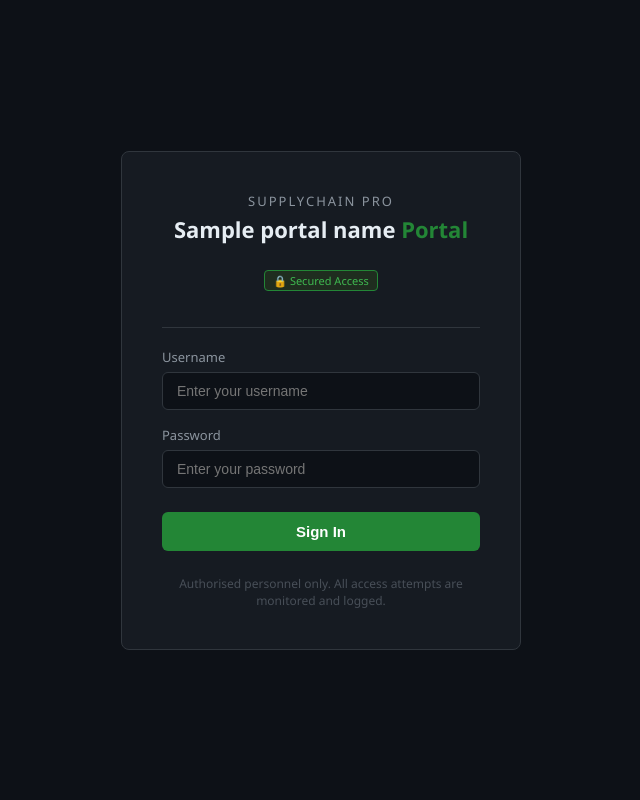
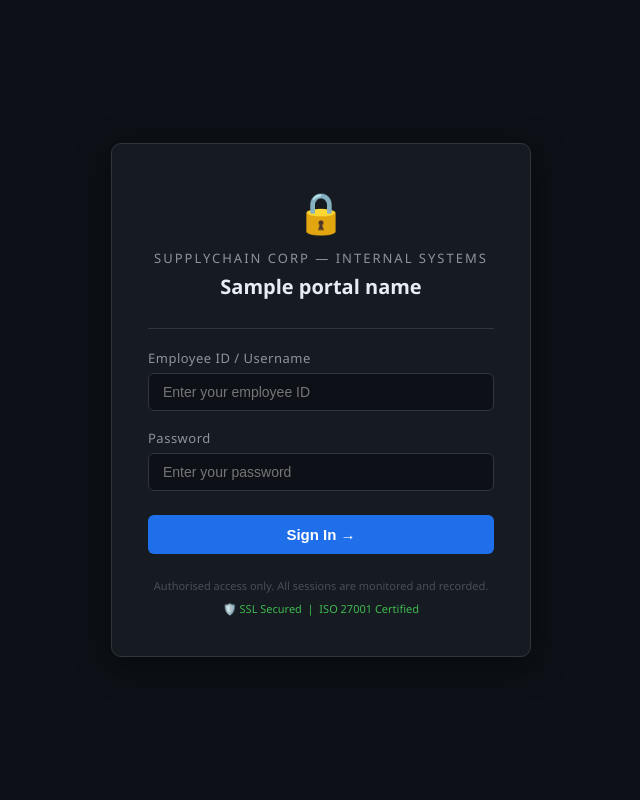
Before and after one commit to sanchitavg/ai_honeypot, a Python web app: template templates/login.html in a window 1280 px wide. Shown: the whole page, without its empty margins (319-959 px from the left). Run offline with Jinja, Linux system fonts and the light colour scheme; the template is opened without the code that fills it: most values are stand-ins (such as "Sample title", 1, 10 or a date in 2020).

Commit message:
feat: add login.html - honeypot login page

```diff
--- a/templates/login.html
+++ b/templates/login.html
@@ -3,56 +3,71 @@
 <head>
     <meta charset="UTF-8" />
     <meta name="viewport" content="width=device-width, initial-scale=1.0"/>
-  <title>{{ portal_name }} — SupplyChain Pro</title>
+    <title>{{ portal_name }} — Secure Login</title>
     <style>
-    * { margin: 0; padding: 0; box-sizing: border-box; }
+        /* ── Reset & base ───────────────────────────────────────────── */
+        * {
+            margin: 0;
+            padding: 0;
+            box-sizing: border-box;
+        }
 
         body {
-      font-family: 'Segoe UI', Arial, sans-serif;
-      background: #0d1117;
+            background-color: #0d1117;
+            font-family: 'Segoe UI', Tahoma, Geneva, Verdana, sans-serif;
+            display: flex;
+            justify-content: center;
+            align-items: center;
+            min-height: 100vh;
             color: #c9d1d9;
-      min-height: 100vh;
-      display: flex;
-      align-items: center;
-      justify-content: center;
         }
 
-    .card {
-      background: #161b22;
+        /* ── Login card ─────────────────────────────────────────────── */
+        .login-card {
+            background-color: #161b22;
             border: 1px solid #30363d;
-      border-radius: 8px;
-      padding: 40px;
+            border-radius: 10px;
+            padding: 40px 36px;
             width: 100%;
-      max-width: 400px;
+            max-width: 420px;
+            box-shadow: 0 8px 32px rgba(0, 0, 0, 0.5);
         }
 
-    .logo {
+        /* ── Logo / header area ─────────────────────────────────────── */
+        .logo-area {
             text-align: center;
-      margin-bottom: 24px;
+            margin-bottom: 28px;
         }
 
-    .logo .company {
+        .logo-icon {
+            font-size: 40px;
+            margin-bottom: 10px;
+        }
+
+        .company-name {
             font-size: 13px;
             color: #8b949e;
             letter-spacing: 2px;
             text-transform: uppercase;
+            margin-bottom: 6px;
         }
 
-    .logo .portal-name {
-      font-size: 22px;
-      font-weight: 700;
+        .portal-title {
+            font-size: 20px;
+            font-weight: 600;
             color: #e6edf3;
-      margin-top: 4px;
         }
 
-    .logo .portal-name span {
-      color: #238636;
-    }
-
+        /* ── Divider ────────────────────────────────────────────────── */
         .divider {
             border: none;
             border-top: 1px solid #30363d;
             margin: 20px 0;
+        }
+
+        /* ── Form fields ────────────────────────────────────────────── */
+        .form-group {
+            margin-bottom: 18px;
         }
 
         label {
@@ -60,98 +75,135 @@
             font-size: 13px;
             color: #8b949e;
             margin-bottom: 6px;
-      margin-top: 16px;
+            letter-spacing: 0.5px;
         }
 
-    input {
+        input[type="text"],
+        input[type="password"] {
             width: 100%;
             padding: 10px 14px;
-      background: #0d1117;
+            background-color: #0d1117;
             border: 1px solid #30363d;
             border-radius: 6px;
             color: #e6edf3;
             font-size: 14px;
+            transition: border-color 0.2s;
             outline: none;
-      transition: border-color 0.2s;
         }
 
-    input:focus { border-color: #238636; }
+        input[type="text"]:focus,
+        input[type="password"]:focus {
+            border-color: #1f6feb;
+        }
 
-    .btn {
+        /* ── Login button ───────────────────────────────────────────── */
+        .btn-login {
             width: 100%;
             padding: 11px;
-      margin-top: 24px;
-      background: #238636;
-      color: #fff;
+            background-color: #1f6feb;
+            color: #ffffff;
             border: none;
             border-radius: 6px;
             font-size: 15px;
             font-weight: 600;
             cursor: pointer;
-      transition: background 0.2s;
+            transition: background-color 0.2s;
+            margin-top: 6px;
         }
 
-    .btn:hover { background: #2ea043; }
-
-    .error {
-      background: #3d1a1a;
-      border: 1px solid #f85149;
-      border-radius: 6px;
-      color: #f85149;
-      font-size: 13px;
-      padding: 10px 14px;
-      margin-top: 16px;
+        .btn-login:hover {
+            background-color: #388bfd;
         }
 
-    .notice {
-      text-align: center;
-      font-size: 12px;
-      color: #484f58;
-      margin-top: 24px;
+        /* ── Error message ──────────────────────────────────────────── */
+        .error-msg {
+            background-color: #3d1f1f;
+            border: 1px solid #f85149;
+            color: #f85149;
+            border-radius: 6px;
+            padding: 10px 14px;
+            font-size: 13px;
+            margin-bottom: 18px;
+            display: {{ 'block' if error else 'none' }};
         }
 
-    .badge {
-      display: inline-block;
-      background: #1f2d1f;
-      border: 1px solid #238636;
-      border-radius: 4px;
+        /* ── Footer ─────────────────────────────────────────────────── */
+        .footer {
+            text-align: center;
+            margin-top: 24px;
+            font-size: 11px;
+            color: #484f58;
+        }
+
+        .security-badge {
+            display: inline-flex;
+            align-items: center;
+            gap: 5px;
+            margin-top: 8px;
+            font-size: 11px;
             color: #3fb950;
-      font-size: 11px;
-      padding: 2px 8px;
-      margin-bottom: 16px;
         }
     </style>
 </head>
 <body>
-  <div class="card">
-    <div class="logo">
-      <div class="company">SupplyChain Pro</div>
-      <div class="portal-name">{{ portal_name }} <span>Portal</span></div>
-    </div>
 
-    <div style="text-align:center">
-      <span class="badge">🔒 Secured Access</span>
+<div class="login-card">
+
+    <!-- Header -->
+    <div class="logo-area">
+        <div class="logo-icon">🔒</div>
+        <div class="company-name">SupplyChain Corp — Internal Systems</div>
+        <div class="portal-title">{{ portal_name }}</div>
     </div>
 
     <hr class="divider"/>
 
-    {% if error %}
-      <div class="error">{{ error }}</div>
-    {% endif %}
+    <!-- Error message (shown only on failed login) -->
+    <div class="error-msg">
+        ⚠️ {{ error }}
+    </div>
 
-    <form method="POST">
-      <label for="username">Username</label>
-      <input type="text" id="username" name="username"
-             placeholder="Enter your username" autocomplete="off" required />
+    <!-- Login form -->
+    <form method="POST" action="/login">
 
+        <div class="form-group">
+            <label for="username">Employee ID / Username</label>
+            <input
+                type="text"
+                id="username"
+                name="username"
+                placeholder="Enter your employee ID"
+                autocomplete="off"
+                required
+            />
+        </div>
+
+        <div class="form-group">
             <label for="password">Password</label>
-      <input type="password" id="password" name="password"
-             placeholder="Enter your password" required />
+            <input
+                type="password"
+                id="password"
+                name="password"
+                placeholder="Enter your password"
+                required
+            />
+        </div>
 
-      <button type="submit" class="btn">Sign In</button>
+        <button type="submit" class="btn-login">
+            Sign In →
+        </button>
+
     </form>
 
-    <p class="notice">Authorised personnel only. All access attempts are monitored and logged.</p>
+    <!-- Footer -->
+    <div class="footer">
+        <div>Authorised access only. All sessions are monitored and recorded.</div>
+        <div class="security-badge">
+            🛡️ SSL Secured &nbsp;|&nbsp; ISO 27001 Certified
         </div>
+    </div>
+
+</div>
+
 </body>
 </html>
```
Lines whose indentation alone changed are shown as unchanged.
